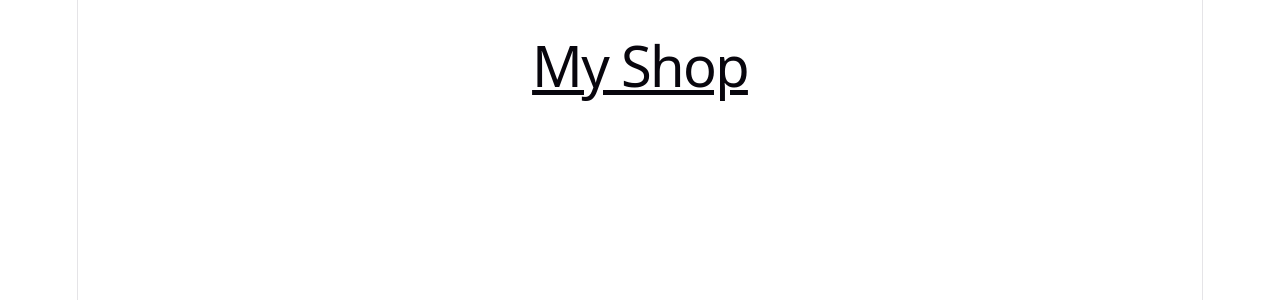
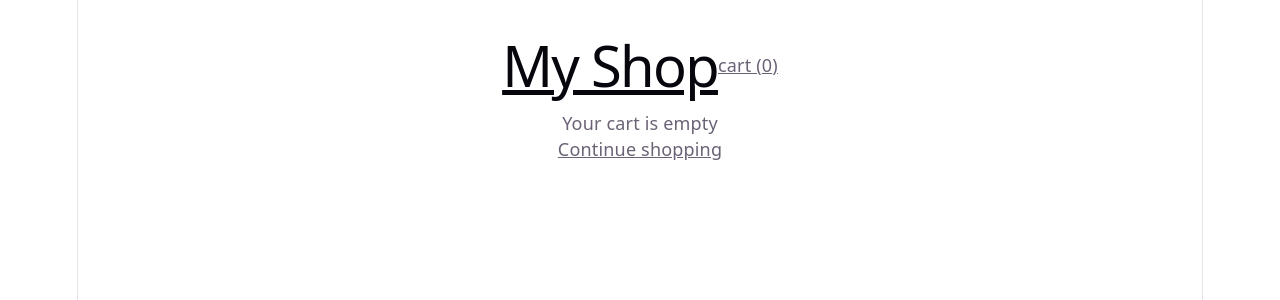
Before and after one commit to Alexanderoke/React1, a React (Vite) app: page /cart in a window 1280 px wide. Before the commit this address had no page. Shown: the top 300 px of the page. Built offline with nearby package versions, Linux system fonts and the light colour scheme.

Commit message:
Add cart with context

```diff
--- a/src/App.css
+++ b/src/App.css
@@ -9,3 +9,6 @@
 .app a { color: inherit;}
 .detail { max-width: 500px; margin: 0 auto; text-align: left;}
 .detail img { width: 100%; border-radius:8px; margin: 12px 0;}
+.header { display: flex; justify-content: space-between; align-items: center;}
+.cart {max-width: 600px;margin: 0 auto; text-align: left;}
+.cart-row {display: flex; justify-content: space-between; align-items: center; gap: 12px; padding: 8px 0; border-bottom: 1px solid #ccc; }
--- a/src/App.jsx
+++ b/src/App.jsx
@@ -1,15 +1,23 @@
 import { Routes, Route, Link } from "react-router-dom";
 import Home from "./Home";
 import ProductDetail from "./ProductDetail";
+import Cart from "./Cart";
+import { userCart } from "./CartContext";
 import "./App.css";
 
 function App() {
+  const {count} = userCart();
   return (
     <div className="app">
+      <header className = "header">
         <h1><Link to="/">My Shop</Link></h1>
+        <Link to="/cart">cart ({count})</Link>
+      </header>
+
        <Routes>
          <Route path="/" element={<Home />} />
          <Route path="/products/:id" element={<ProductDetail />} />
+         <Route path="/cart" element={<Cart/>}/>
        </Routes>
      </div>
    );
--- /dev/null
+++ b/src/Cart.jsx
@@ -0,0 +1,35 @@
+import { Link } from "react-router-dom";
+import { userCart } from "./CartContext";
+
+function Cart(){
+  const { items, changeQty, removeFromCart, total} =userCart();
+  if (items.length === 0){
+    return (
+      <div>
+        <p>Your cart is empty</p>
+        <Link to="/">Continue shopping</Link>
+      </div>
+    );
+  }
+
+  return (
+    <div className="cart">
+      <h2>Your cart</h2>
+      {items.map(({ product, qty }) => (
+        <div key={product.id} className="cart-row">
+          <span>{product.name}</span>
+          <span>
+            <button onClick={() => changeQty(product.id, -1)}>-</button>
+            {" "}{qty}{" "}
+            <button onClick={() => changeQty(product.id, 1)}>+</button>
+          </span>
+          <span>${(product.price * qty).toFixed(2)}</span>
+          <button onClick={() => removeFromCart(product.id)}>Remove</button>
+        </div>
+      ))}
+      <h3>Total: ${total.toFixed(2)}</h3>
+    </div>
+  );
+}
+
+export default Cart;
--- /dev/null
+++ b/src/CartContext.jsx
@@ -0,0 +1,39 @@
+import { createContext, useContext, useState } from "react";
+
+const CartContext = createContext();
+
+export function Cartprovider({ children}){
+  const [items, setItems] = useState([]);
+
+
+function addToCart(product){
+  setItems((current) => {
+    const existing = current.find((i) => i.product.id === product.id);
+    if (existing){
+      return current.map((i) =>
+        i.product.id === product.id ? { ...i, qty: i.qty +1} : i);
+  }
+  return [...current, {product, qty: 1}];
+});
+}
+function changeQty(id, delta) {
+  setItems((current) => current.map((i) => (i.product.id === id ? {...i, qty: i.qty + delta}: i))
+  .filter((i) => i.qty > 0));
+}
+
+function removeFromCart(id) {
+  setItems((current) =>current.filter((i) => i.product.id !==id));
+}
+
+const count= items.reduce((sum, i) => sum + i.qty, 0);
+const total = items.reduce((sum, i) => sum +i.qty * i.product.price, 0);
+
+return (
+  <CartContext.Provider value ={{ items, addToCart, changeQty, removeFromCart, count, total}}>
+  {children}
+  </CartContext.Provider>
+);
+}
+export function userCart(){
+  return useContext(CartContext);
+}
--- a/src/ProductCard.jsx
+++ b/src/ProductCard.jsx
@@ -1,5 +1,6 @@
 import { useState } from "react";
 import { Link } from "react-router-dom";
+import { userCart } from "./CartContext";
 
 const FALLBACK = "https://picsum.photos/seed/placeholder/300/200";
 
@@ -15,6 +16,7 @@ function ProductCard({ product, onDelete, onUpdate }) {
     await onUpdate(product.id, { ...form, price: Number(form.price) });
     setIsEditing(false);
   }
+  const { addToCart } = userCart();
 
   function handleCancel() {
     setForm(product);
@@ -49,6 +51,7 @@ function ProductCard({ product, onDelete, onUpdate }) {
       <strong>${product.price.toFixed(2)}</strong>
       <button onClick={() => setIsEditing(true)}>Edit</button>
       <button onClick={() => onDelete(product.id)}>Delete</button>
+      <button onClick={() => addToCart(product)}>Add to cart</button>
     </div>
   );
 }
--- a/src/ProductDetail.jsx
+++ b/src/ProductDetail.jsx
@@ -1,5 +1,7 @@
 import { useState, useEffect } from "react";
 import { useParams, Link } from "react-router-dom";
+import { userCart } from "./CartContext";
+
 
 const FALLBACK = "https://picsum.photos/seed/placeholder/600/400";
 
@@ -7,6 +9,7 @@ function ProductDetail() {
   const { id } = useParams();
   const [product, setProduct] = useState(null);
   const [status, setStatus] = useState("loading");
+  const { addToCart} = userCart();
 
   useEffect(() => {
     fetch(`http://localhost:3001/api/products/${id}`)
@@ -43,6 +46,7 @@ function ProductDetail() {
       <h2>{product.name}</h2>
       <p>{product.description}</p>
       <strong>${product.price.toFixed(2)}</strong>
+      <button onClick={() => addToCart(product)}>Add to cart</button>
     </div>
   );
 }
--- a/src/main.jsx
+++ b/src/main.jsx
@@ -3,12 +3,15 @@ import { createRoot } from "react-dom/client";
 import { BrowserRouter } from "react-router-dom";
 import App from "./App.jsx";
 import "./index.css";
+import { Cartprovider } from "./CartContext.jsx";
 
 
 createRoot(document.getElementById('root')).render(
   <StrictMode>
     <BrowserRouter>
+      <Cartprovider>
       <App />
+      </Cartprovider>
     </BrowserRouter>
   </StrictMode>
 );
```
Lines whose indentation alone changed are shown as unchanged.
